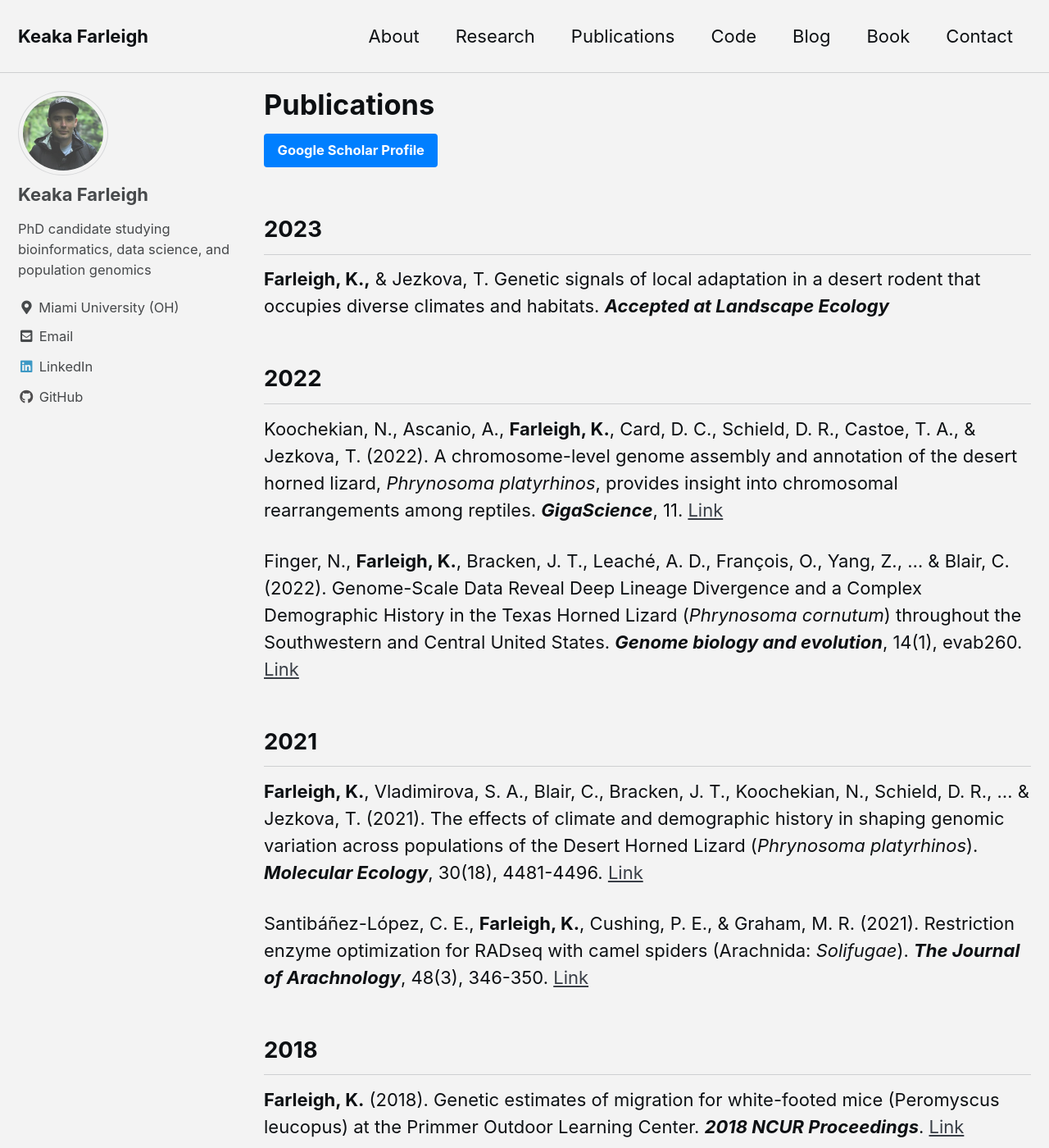
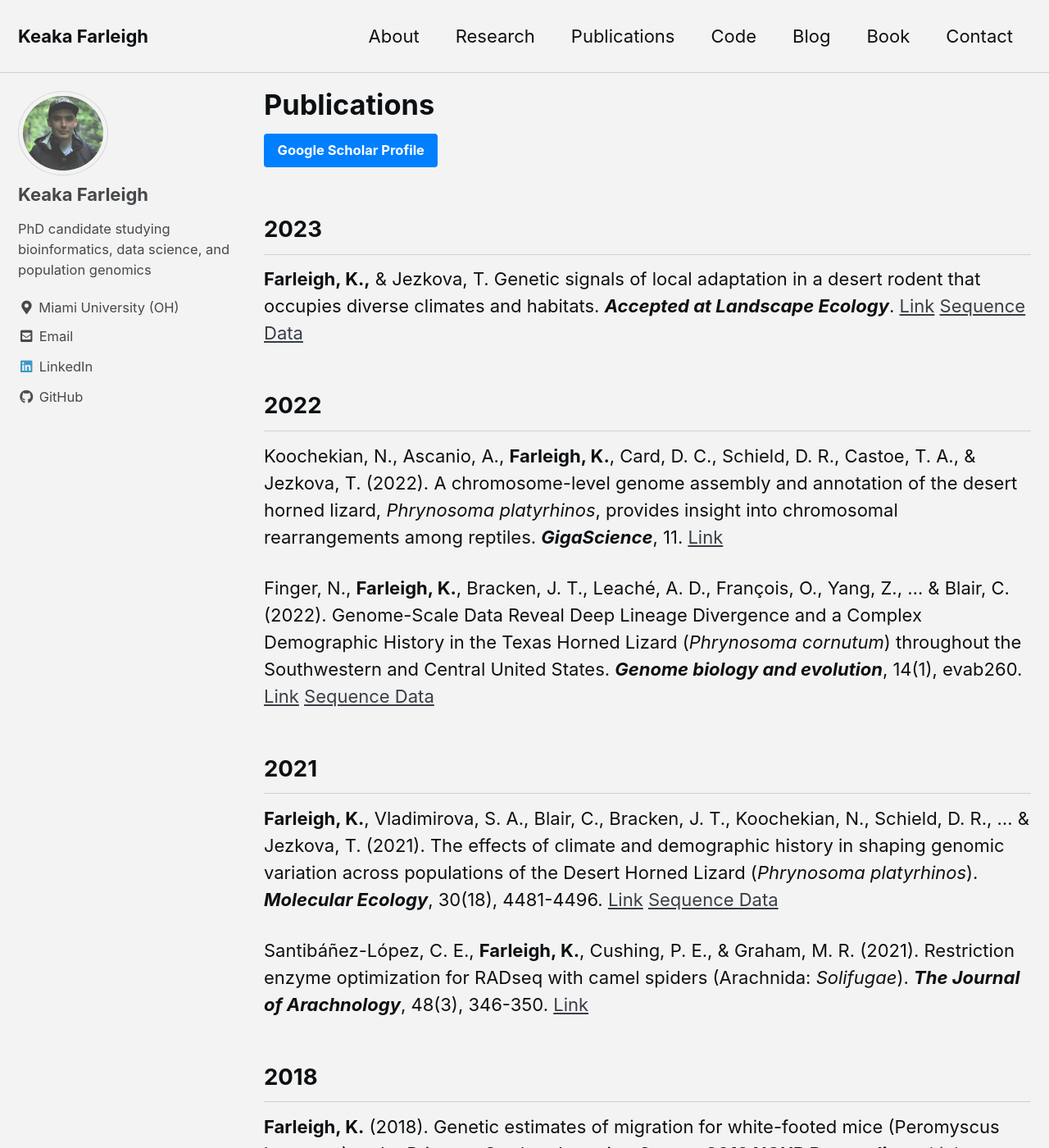
Before and after one commit to kfarleigh/kfarleigh.github.io, a Jekyll site: the page built from _pages/publications.md, in a window 1280 px wide and 1400 px high. Shown: the whole window at 82% size. Built offline with Jekyll 4.4.1, drawn with Linux system fonts in a browser that asks for light colours; cached includes are drawn as plain includes.

Commit message:
Added sequence data links, updated CV

```diff
--- a/_pages/publications.md
+++ b/_pages/publications.md
@@ -8,17 +8,17 @@ author_profile: true
 [Google Scholar Profile](https://scholar.google.com/citations?user=ZKbwA2oAAAAJ&hl=en){: .btn .btn--info .text-center}
 
 ## 2023
-__Farleigh, K.,__ & Jezkova, T. Genetic signals of local adaptation in a desert rodent that occupies diverse climates and habitats. __*Accepted at Landscape Ecology*__
+__Farleigh, K.,__ & Jezkova, T. Genetic signals of local adaptation in a desert rodent that occupies diverse climates and habitats. __*Accepted at Landscape Ecology*__. [Link](https://www.ncbi.nlm.nih.gov/bioproject/780191) [Sequence Data](https://www.ncbi.nlm.nih.gov/bioproject/?term=PRJNA1013576)
 
 ## 2022
 
 Koochekian, N., Ascanio, A., __Farleigh, K.__, Card, D. C., Schield, D. R., Castoe, T. A., & Jezkova, T. (2022). A chromosome-level genome assembly and annotation of the desert horned lizard, _Phrynosoma platyrhinos_, provides insight into chromosomal rearrangements among reptiles. __*GigaScience*__, 11. [Link](https://academic.oup.com/gigascience/article/doi/10.1093/gigascience/giab098/6521878?login=true)
 
-Finger, N., __Farleigh, K.__, Bracken, J. T., Leaché, A. D., François, O., Yang, Z., ... & Blair, C. (2022). Genome-Scale Data Reveal Deep Lineage Divergence and a Complex Demographic History in the Texas Horned Lizard (_Phrynosoma cornutum_) throughout the Southwestern and Central United States. __*Genome biology and evolution*__, 14(1), evab260. [Link](https://academic.oup.com/gbe/article/14/1/evab260/6443127?login=true)
+Finger, N., __Farleigh, K.__, Bracken, J. T., Leaché, A. D., François, O., Yang, Z., ... & Blair, C. (2022). Genome-Scale Data Reveal Deep Lineage Divergence and a Complex Demographic History in the Texas Horned Lizard (_Phrynosoma cornutum_) throughout the Southwestern and Central United States. __*Genome biology and evolution*__, 14(1), evab260. [Link](https://academic.oup.com/gbe/article/14/1/evab260/6443127?login=true) [Sequence Data](https://www.ncbi.nlm.nih.gov/bioproject/780191)
 
 ## 2021
 
-__Farleigh, K.__, Vladimirova, S. A., Blair, C., Bracken, J. T., Koochekian, N., Schield, D. R., ... & Jezkova, T. (2021). The effects of climate and demographic history in shaping genomic variation across populations of the Desert Horned Lizard (_Phrynosoma platyrhinos_). __*Molecular Ecology*__, 30(18), 4481-4496. [Link](https://onlinelibrary.wiley.com/doi/abs/10.1111/mec.16070)
+__Farleigh, K.__, Vladimirova, S. A., Blair, C., Bracken, J. T., Koochekian, N., Schield, D. R., ... & Jezkova, T. (2021). The effects of climate and demographic history in shaping genomic variation across populations of the Desert Horned Lizard (_Phrynosoma platyrhinos_). __*Molecular Ecology*__, 30(18), 4481-4496. [Link](https://onlinelibrary.wiley.com/doi/abs/10.1111/mec.16070) [Sequence Data](https://www.ncbi.nlm.nih.gov/bioproject/PRJNA743315)
 
 
 Santibáñez-López, C. E., __Farleigh, K.__, Cushing, P. E., & Graham, M. R. (2021). Restriction enzyme optimization for RADseq with camel spiders (Arachnida: _Solifugae_). __*The Journal of Arachnology*__, 48(3), 346-350. [Link](https://bioone.org/journals/the-journal-of-arachnology/volume-48/issue-3/JoA-S-20-040/Restriction-enzyme-optimization-for-RADseq-with-camel-spiders-Arachnida/10.1636/JoA-S-20-040.short)
```
Also changed, not shown: _pages/about.md (+1 -1 lines), 1 other file.
